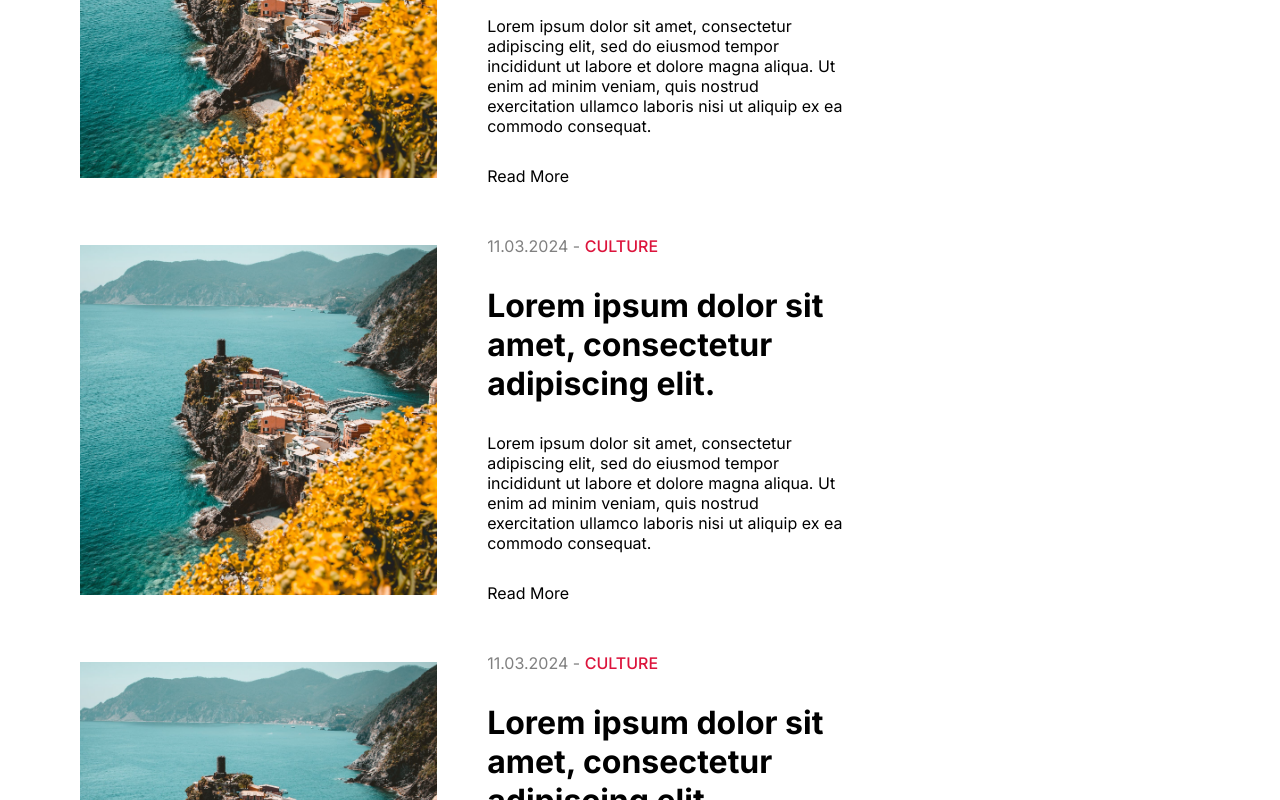
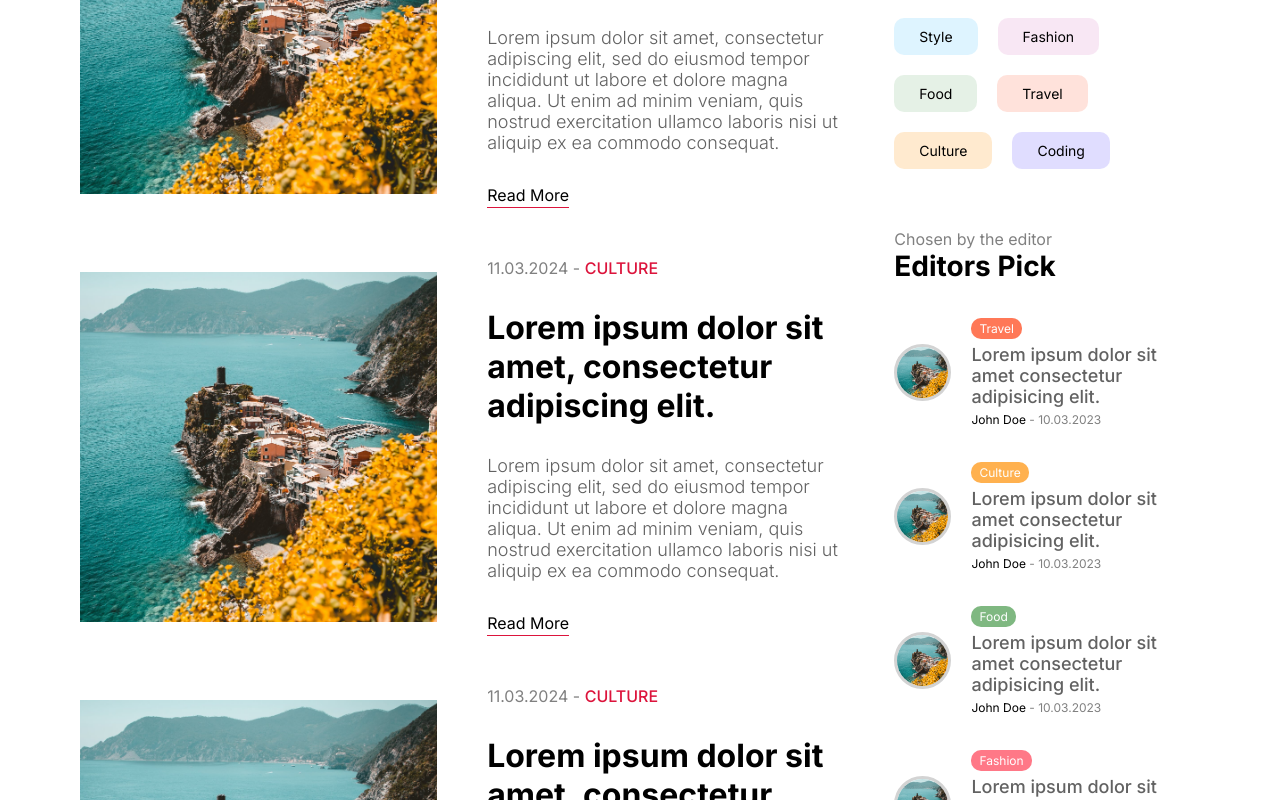
Before and after one commit to FathimaHamna/Blog-App, a Next.js app: page / in a window 1280 px wide. Shown: the part 1660-2460 px from the top of the page. Built offline with nearby package versions, Linux system fonts and the light colour scheme.

Commit message:
side menu

```diff
--- a/src/components/Menu/Menu.jsx
+++ b/src/components/Menu/Menu.jsx
@@ -1,10 +1,24 @@
-import React from 'react'
-import styles from './menu.module.css'
+import React from "react";
+import styles from "./menu.module.css";
+import Link from "next/link";
+import Image from "next/image";
+import MenuPosts from "../menuPosts/MenuPosts";
+import MenuCategories from "../menuCategories/MenuCategories";
 
 const Menu = () => {
   return (
-    <div className={styles.container}>Menu</div>
-  )
-}
+    <div className={styles.container}>
+      <h2 className={styles.subtitle}>{"What's hot"}</h2>
+      <h1 className={styles.title}>Most Popular</h1>
+      <MenuPosts withImage={false} />
+      <h2 className={styles.subtitle}>Discover by topic</h2>
+      <h1 className={styles.title}>Categories</h1>
+      <MenuCategories/>
+      <h2 className={styles.subtitle}>Chosen by the editor</h2>
+      <h1 className={styles.title}>Editors Pick</h1>
+      <MenuPosts withImage={true} />
+    </div>
+  );
+};
 
-export default Menu
+export default Menu;
--- a/src/components/Menu/menu.module.css
+++ b/src/components/Menu/menu.module.css
@@ -1,3 +1,13 @@
 .container{
     flex:2;
+    margin-top: 60px;
 }
+
+.subtitle{
+    color: gray;
+    font-size: 16px;
+    font-weight: 400;
+}
+.title{
+    font-size: 28px;
+}
--- a/src/components/card/Card.jsx
+++ b/src/components/card/Card.jsx
@@ -16,10 +16,10 @@
         <Link href="/">
         <h1>Lorem ipsum dolor sit amet, consectetur adipiscing elit.</h1>
         </Link>
-        <p>
+        <p className={styles.desc}>
         Lorem ipsum dolor sit amet, consectetur adipiscing elit, sed do eiusmod tempor incididunt ut labore et dolore magna aliqua. Ut enim ad minim veniam, quis nostrud exercitation ullamco laboris nisi ut aliquip ex ea commodo consequat.
         </p>
-        <Link href="/">Read More</Link>
+        <Link href="/" className={styles.link}>Read More</Link>
         </div>
     </div>
   )
--- /dev/null
+++ b/src/components/menuCategories/MenuCategories.jsx
@@ -0,0 +1,33 @@
+import Link from "next/link";
+import React from "react";
+import styles from "./menuCategories.module.css";
+
+const MenuCategories = () => {
+  return (
+    <div className={styles.categoryList}>
+      <Link
+        href="/blog?cat=style"
+        className={`${styles.categoryItem} ${styles.style}`}
+      >
+        Style
+      </Link>
+      <Link href="/blog" className={`${styles.categoryItem} ${styles.fashion}`}>
+        Fashion
+      </Link>
+      <Link href="/blog" className={`${styles.categoryItem} ${styles.food}`}>
+        Food
+      </Link>
+      <Link href="/blog" className={`${styles.categoryItem} ${styles.travel}`}>
+        Travel
+      </Link>
+      <Link href="/blog" className={`${styles.categoryItem} ${styles.culture}`}>
+        Culture
+      </Link>
+      <Link href="/blog" className={`${styles.categoryItem} ${styles.coding}`}>
+        Coding
+      </Link>
+    </div>
+  );
+};
+
+export default MenuCategories;
--- /dev/null
+++ b/src/components/menuCategories/menuCategories.module.css
@@ -0,0 +1,37 @@
+.categoryList {
+    margin-top: 35px;
+    margin-bottom: 60px;
+    display: flex;
+    flex-wrap: wrap;
+    gap: 20px;
+  }
+
+  .categoryItem {
+    padding: 10px 25px;
+    border-radius: 10px;
+    font-size: 14px;
+  }
+
+  .categoryItem.style {
+    background-color: #57c4ff31;
+  }
+
+  .categoryItem.fashion {
+    background-color: #da85c731;
+  }
+
+  .categoryItem.food {
+    background-color: #7fb88133;
+  }
+
+  .categoryItem.travel {
+    background-color: #ff795736;
+  }
+
+  .categoryItem.culture {
+    background-color: #ffb04f45;
+  }
+
+  .categoryItem.coding {
+    background-color: #5e4fff31;
+  }
--- /dev/null
+++ b/src/components/menuPosts/MenuPosts.jsx
@@ -0,0 +1,85 @@
+import Image from "next/image";
+import Link from "next/link";
+import React from "react";
+import styles from "./menuPosts.module.css"
+
+const MenuPosts = ({ withImage }) => {
+  return (
+    <div className={styles.items}>
+      <Link href="/" className={styles.item}>
+        {withImage && (
+          <div className={styles.imageContainer}>
+            <Image src="/p1.jpeg" alt="" fill className={styles.image} />
+          </div>
+        )}
+        <div className={styles.textContainer}>
+          <span className={`${styles.category} ${styles.travel}`}>Travel</span>
+          <h3 className={styles.postTitle}>
+            Lorem ipsum dolor sit amet consectetur adipisicing elit.
+          </h3>
+          <div className={styles.detail}>
+            <span className={styles.username}>John Doe</span>
+            <span className={styles.date}> - 10.03.2023</span>
+          </div>
+        </div>
+      </Link>
+      <Link href="/" className={styles.item}>
+        {withImage && (
+          <div className={styles.imageContainer}>
+            <Image src="/p1.jpeg" alt="" fill className={styles.image} />
+          </div>
+        )}
+        <div className={styles.textContainer}>
+          <span className={`${styles.category} ${styles.culture}`}>
+            Culture
+          </span>
+          <h3 className={styles.postTitle}>
+            Lorem ipsum dolor sit amet consectetur adipisicing elit.
+          </h3>
+          <div className={styles.detail}>
+            <span className={styles.username}>John Doe</span>
+            <span className={styles.date}> - 10.03.2023</span>
+          </div>
+        </div>
+      </Link>
+      <Link href="/" className={styles.item}>
+        {withImage && (
+          <div className={styles.imageContainer}>
+            <Image src="/p1.jpeg" alt="" fill className={styles.image} />
+          </div>
+        )}
+        <div className={styles.textContainer}>
+          <span className={`${styles.category} ${styles.food}`}>Food</span>
+          <h3 className={styles.postTitle}>
+            Lorem ipsum dolor sit amet consectetur adipisicing elit.
+          </h3>
+          <div className={styles.detail}>
+            <span className={styles.username}>John Doe</span>
+            <span className={styles.date}> - 10.03.2023</span>
+          </div>
+        </div>
+      </Link>
+      <Link href="/" className={styles.item}>
+        {withImage && (
+          <div className={styles.imageContainer}>
+            <Image src="/p1.jpeg" alt="" fill className={styles.image} />
+          </div>
+        )}
+        <div className={styles.textContainer}>
+          <span className={`${styles.category} ${styles.fashion}`}>
+            Fashion
+          </span>
+          <h3 className={styles.postTitle}>
+            Lorem ipsum dolor sit amet consectetur adipisicing elit.
+          </h3>
+          <div className={styles.detail}>
+            <span className={styles.username}>John Doe</span>
+            <span className={styles.date}> - 10.03.2023</span>
+          </div>
+        </div>
+      </Link>
+    </div>
+  );
+};
+
+export default MenuPosts;
--- /dev/null
+++ b/src/components/menuPosts/menuPosts.module.css
@@ -0,0 +1,78 @@
+.items {
+    margin-top: 35px;
+    margin-bottom: 60px;
+    display: flex;
+    flex-direction: column;
+    gap: 35px;
+  }
+
+  .item {
+    display: flex;
+    align-items: center;
+    gap: 20px;
+  }
+
+  .imageContainer {
+    flex: 1;
+    aspect-ratio: 1/1;
+    position: relative;
+  }
+
+  .image {
+    border-radius: 50%;
+    border: 3px solid lightgray;
+    object-fit: cover;
+  }
+
+  .textContainer {
+    flex: 4;
+    display: flex;
+    flex-direction: column;
+    gap: 5px;
+  }
+
+  .category {
+    padding: 3px 8px;
+    border-radius: 10px;
+    font-size: 12px;
+    color: white;
+    width: max-content;
+  }
+
+  .category.travel {
+    background-color: #ff7857;
+  }
+
+  .culture {
+    background-color: #ffb14f;
+  }
+
+  .food {
+    background-color: #7fb881;
+  }
+
+  .fashion {
+    background-color: #ff7887;
+  }
+
+  .coding {
+    background-color: #775aec;
+  }
+
+  .style {
+    background-color: #789cff;
+  }
+
+  .postTitle {
+    font-size: 18px;
+    font-weight: 500;
+    color: var(--softTextColor);
+  }
+
+  .detail {
+    font-size: 12px;
+  }
+
+  .date {
+    color: gray;
+  }
```
